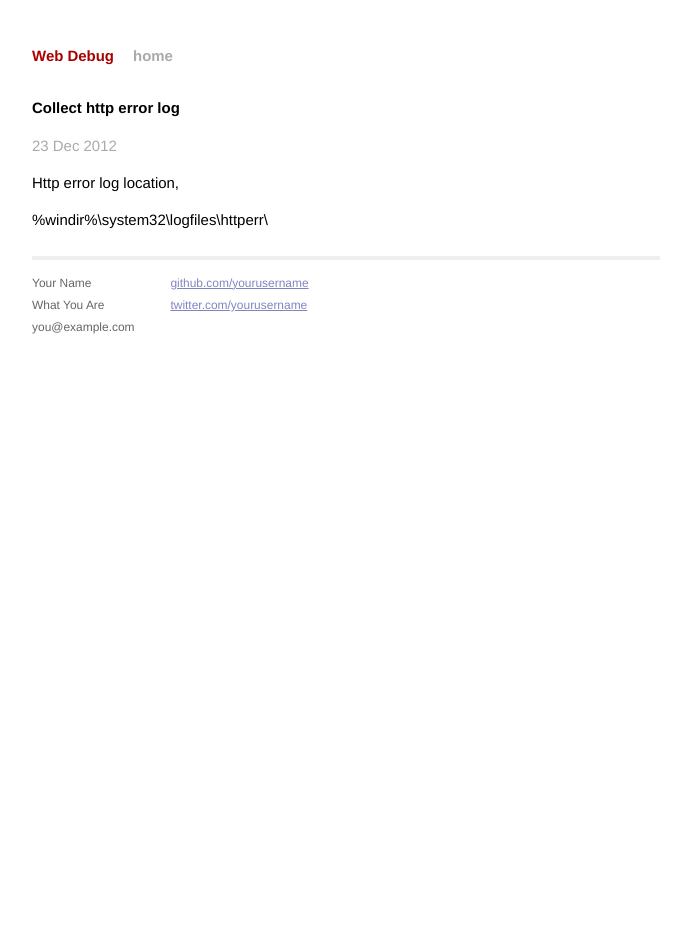
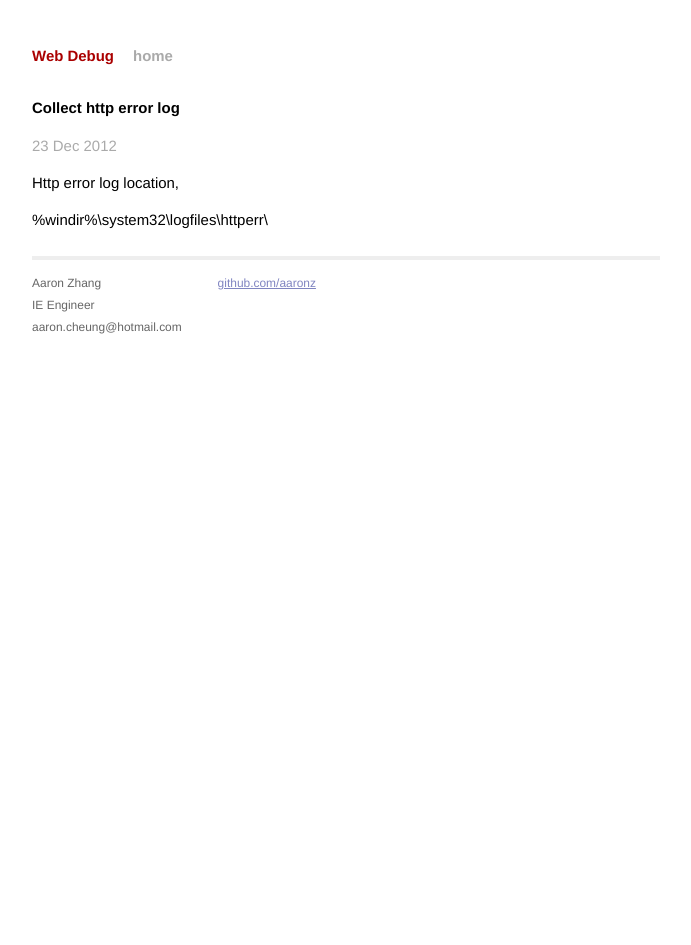
Before and after one commit to aaronzhcl/aaronzhcl.github.com, a Jekyll site: the page built from _posts/2012-12-23-collect-http-error-log.markdown, in a window 1280 px wide. Shown: the whole page, without its empty margins (294-985 px from the left). Built offline with Jekyll 4.4.1, drawn with Linux system fonts in a browser that asks for light colours; Markdown is read by kramdown in place of the engine named in the settings.

```diff
--- a/_layouts/default.html
+++ b/_layouts/default.html
@@ -26,15 +26,14 @@
           <div class="footer">
             <div class="contact">
               <p>
-                Your Name<br />
-                What You Are<br />
-                you@example.com
+                Aaron Zhang<br />
+                IE Engineer<br />
+                aaron.cheung@hotmail.com
               </p>
             </div>
             <div class="contact">
               <p>
-                <a href="https://github.com/yourusername">github.com/yourusername</a><br />
-                <a href="https://twitter.com/yourusername">twitter.com/yourusername</a><br />
+                <a href="https://github.com/aaronz">github.com/aaronz</a><br />
               </p>
             </div>
           </div>
```
Also changed, not shown: index.html (+10 -37 lines).
